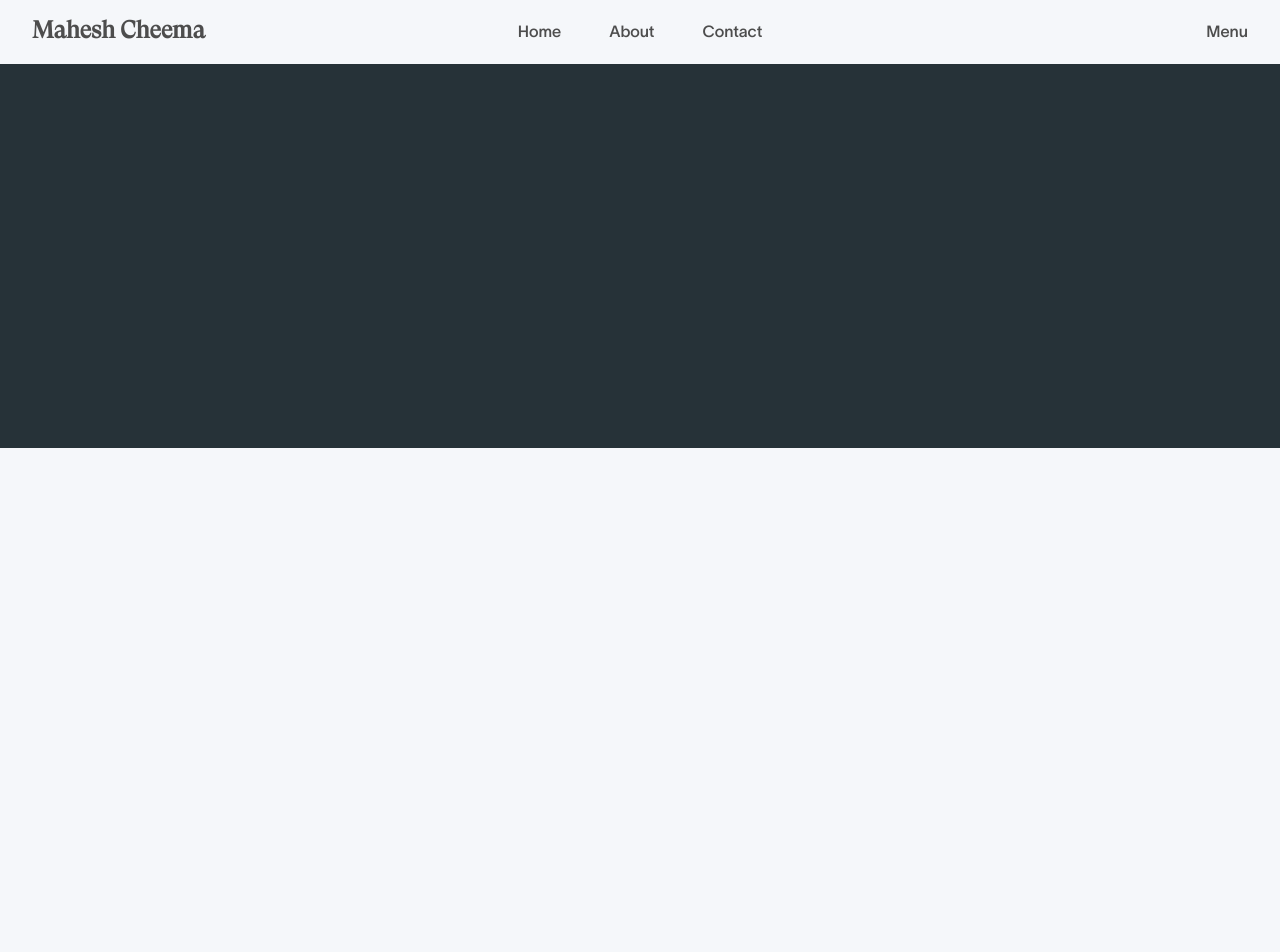
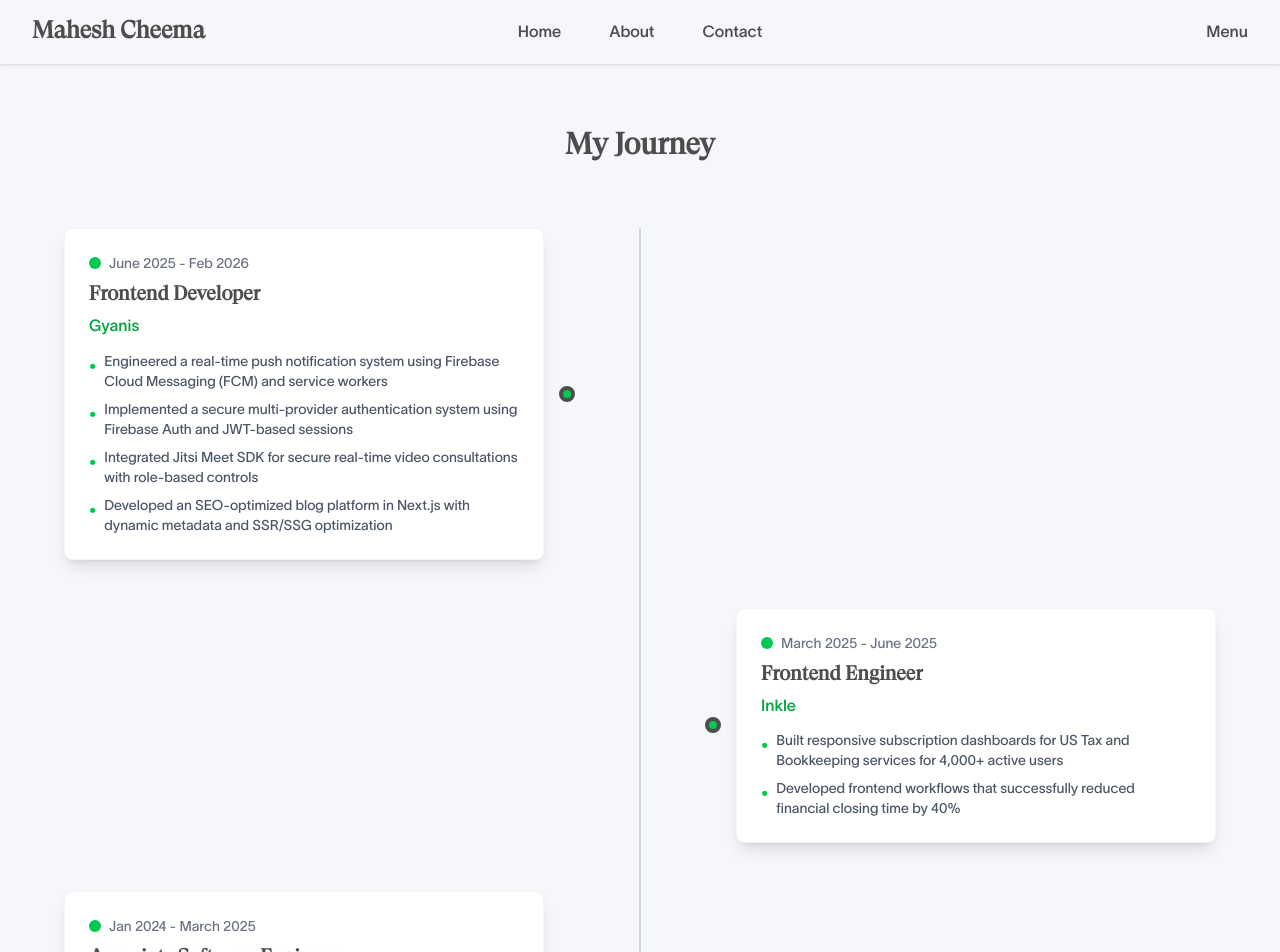
Before and after one commit to CheemaMahesh/portfolio, a Next.js app: page / in a window 1280 px wide. Shown: the top 952 px of the page. Before the commit the page ends 800 px from the top, so only its background shows below. Built offline with nearby package versions, Linux system fonts and the light colour scheme.

Commit message:
feat:my-journey:Initiated ui

```diff
--- a/package.json
+++ b/package.json
@@ -9,6 +9,7 @@
     "lint": "eslint"
   },
   "dependencies": {
+    "framer-motion": "^12.38.0",
     "next": "16.2.1",
     "react": "19.2.4",
     "react-dom": "19.2.4"
--- /dev/null
+++ b/src/features/experience/components/details-card.tsx
@@ -0,0 +1,93 @@
+"use client";
+
+import { motion } from "framer-motion";
+import { DetailsCardProps } from "../utils/types";
+
+export const DetailsCard = ({
+  title,
+  company,
+  period,
+  description,
+  isLeft = true,
+  index = 0,
+}: DetailsCardProps) => {
+  return (
+    <motion.div
+      initial={{ opacity: 0, x: isLeft ? -50 : 50 }}
+      whileInView={{ opacity: 1, x: 0 }}
+      viewport={{ once: true, margin: "-100px" }}
+      transition={{
+        duration: 0.6,
+        delay: index * 0.1,
+        type: "spring",
+        stiffness: 100,
+      }}
+      className="bg-background-secondary rounded-lg p-6 shadow-lg border border-gray-100 hover:shadow-xl transition-shadow duration-300 relative"
+    >
+      <motion.div
+        initial={{ scale: 0 }}
+        whileInView={{ scale: 1 }}
+        viewport={{ once: true }}
+        transition={{ delay: 0.3 + index * 0.1, duration: 0.3 }}
+        className={`absolute top-1/2 transform -translate-y-1/2 w-4 h-4 bg-green-500 rounded-full border-4 border-background-primary z-10 ${
+          isLeft ? "-right-8" : "-left-8"
+        }`}
+      ></motion.div>
+
+      <div className="flex items-center gap-2 mb-2">
+        <motion.div
+          initial={{ scale: 0 }}
+          animate={{ scale: 1 }}
+          transition={{ delay: 0.4 + index * 0.1, duration: 0.2 }}
+          className="w-3 h-3 bg-green-500 rounded-full"
+        ></motion.div>
+        <span className="text-sm text-gray-500">{period}</span>
+      </div>
+
+      <motion.h3
+        initial={{ opacity: 0, y: 20 }}
+        whileInView={{ opacity: 1, y: 0 }}
+        viewport={{ once: true }}
+        transition={{ delay: 0.5 + index * 0.1, duration: 0.4 }}
+        className="text-xl font-bold mb-1"
+      >
+        {title}
+      </motion.h3>
+
+      <motion.p
+        initial={{ opacity: 0, y: 20 }}
+        whileInView={{ opacity: 1, y: 0 }}
+        viewport={{ once: true }}
+        transition={{ delay: 0.6 + index * 0.1, duration: 0.4 }}
+        className="text-green-600 font-medium mb-3"
+      >
+        {company}
+      </motion.p>
+
+      <motion.ul
+        initial={{ opacity: 0 }}
+        whileInView={{ opacity: 1 }}
+        viewport={{ once: true }}
+        transition={{ delay: 0.7 + index * 0.1, duration: 0.4 }}
+        className="space-y-2"
+      >
+        {description.map((item, descIndex) => (
+          <motion.li
+            key={descIndex}
+            initial={{ opacity: 0, x: -20 }}
+            whileInView={{ opacity: 1, x: 0 }}
+            viewport={{ once: true }}
+            transition={{
+              delay: 0.8 + index * 0.1 + descIndex * 0.1,
+              duration: 0.3,
+            }}
+            className="text-sm text-gray-600 flex items-start gap-2"
+          >
+            <span className="text-green-500 mt-1">•</span>
+            <span>{item}</span>
+          </motion.li>
+        ))}
+      </motion.ul>
+    </motion.div>
+  );
+};
--- /dev/null
+++ b/src/features/experience/components/journey.tsx
@@ -0,0 +1,44 @@
+import { DetailsCard } from "./details-card";
+import { journeyData } from "../utils/data";
+
+export const Journey = () => {
+  return (
+    <section className="py-16 px-8">
+      <div className="max-w-6xl mx-auto">
+        <h2 className="text-3xl font-bold text-center mb-16">My Journey</h2>
+
+        <div className="relative">
+          <div className="absolute left-0 md:left-1/2 transform md:-translate-x-1/2 w-0.5 h-full bg-gray-300"></div>
+
+          {journeyData.map((item, index) => (
+            <div key={index} className="relative flex items-center mb-12">
+              <div className="hidden md:flex w-full">
+                {index % 2 === 0 ? (
+                  <>
+                    <div className="w-5/12">
+                      <DetailsCard {...item} isLeft={true} index={index} />
+                    </div>
+                    <div className="w-2/12"></div>
+                    <div className="w-5/12"></div>
+                  </>
+                ) : (
+                  <>
+                    <div className="w-5/12"></div>
+                    <div className="w-2/12"></div>
+                    <div className="w-5/12">
+                      <DetailsCard {...item} isLeft={false} index={index} />
+                    </div>
+                  </>
+                )}
+              </div>
+
+              <div className="md:hidden w-full ml-8">
+                <DetailsCard {...item} isLeft={true} index={index} />
+              </div>
+            </div>
+          ))}
+        </div>
+      </div>
+    </section>
+  );
+};
--- /dev/null
+++ b/src/features/experience/index.tsx
@@ -0,0 +1,9 @@
+import { Journey } from "./components/journey";
+
+export default function Experience() {
+  return (
+    <section className="min-h-96">
+      <Journey />
+    </section>
+  );
+}
--- /dev/null
+++ b/src/features/experience/utils/data.ts
@@ -0,0 +1,46 @@
+import type { JourneyItem } from "./types";
+
+export const journeyData: JourneyItem[] = [
+  {
+    title: "Frontend Developer",
+    company: "Gyanis",
+    period: "June 2025 - Feb 2026",
+    description: [
+      "Engineered a real-time push notification system using Firebase Cloud Messaging (FCM) and service workers",
+      "Implemented a secure multi-provider authentication system using Firebase Auth and JWT-based sessions",
+      "Integrated Jitsi Meet SDK for secure real-time video consultations with role-based controls",
+      "Developed an SEO-optimized blog platform in Next.js with dynamic metadata and SSR/SSG optimization",
+    ],
+  },
+  {
+    title: "Frontend Engineer",
+    company: "Inkle",
+    period: "March 2025 - June 2025",
+    description: [
+      "Built responsive subscription dashboards for US Tax and Bookkeeping services for 4,000+ active users",
+      "Developed frontend workflows that successfully reduced financial closing time by 40%",
+    ],
+  },
+  {
+    title: "Associate Software Engineer",
+    company: "Antwalk Pvt Ltd",
+    period: "Jan 2024 - March 2025",
+    description: [
+      "Built an end-to-end Cohort setup utilized by 100+ professional clients",
+      "Optimized UI performance and page load speed using lazy loading and component-level code splitting",
+      "Developed and implemented core features like Attendance and Feedback for 8,000+ learners",
+      "Collaborated directly with the founding team and CTO to drive product development",
+    ],
+  },
+  {
+    title: "Fullstack Project: Orielix",
+    company: "Personal Project",
+    period: "Ongoing",
+    description: [
+      "Built a digital event management platform using React.js, Express.js, TypeScript, and MongoDB",
+      "Integrated Razorpay to enable secure and efficient payment workflows for users",
+      "Developed dynamic dashboards and leaderboards to enhance user engagement",
+      "Delivered an accessible, modern UI/UX using Tailwind CSS and ShadCn",
+    ],
+  },
+];
--- /dev/null
+++ b/src/features/experience/utils/types.ts
@@ -0,0 +1,15 @@
+export type JourneyItem = {
+  title: string;
+  company: string;
+  period: string;
+  description: string[];
+};
+
+export type DetailsCardProps = {
+  title: string;
+  company: string;
+  period: string;
+  description: string[];
+  isLeft?: boolean;
+  index?: number;
+};
--- a/src/features/home/home.tsx
+++ b/src/features/home/home.tsx
@@ -1,8 +1,10 @@
 import Contact from "../contact";
+import Experience from "../experience";
 
 export default function HomePage() {
   return (
     <div>
+      <Experience />
       <Contact />
     </div>
   );
```
Also changed, not shown: 2 other files (tests, documents, lock files or other folders).
